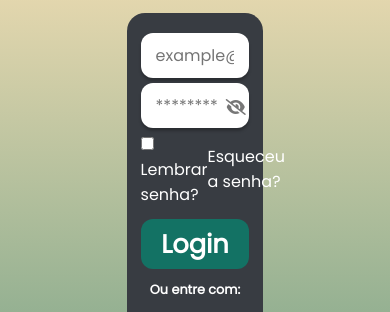
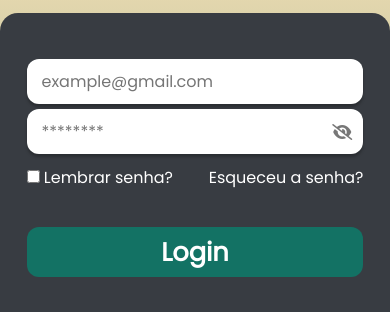
Before and after one commit to MargaridaFCosta/login-helper, a plain HTML site: page index.html in a window 390 px wide. Shown: the part 82-394 px from the top of the page. Drawn offline with Linux system fonts and the light colour scheme.

Commit message:
Update responsive site

```diff
--- a/css/styles.css
+++ b/css/styles.css
@@ -204,3 +204,11 @@ main footer a {
 main footer a:hover {
   color: #267B6A;
 }
+
+@media (max-width: 900px) {
+
+main form {
+width: 500px;
+
+}
+}
```
